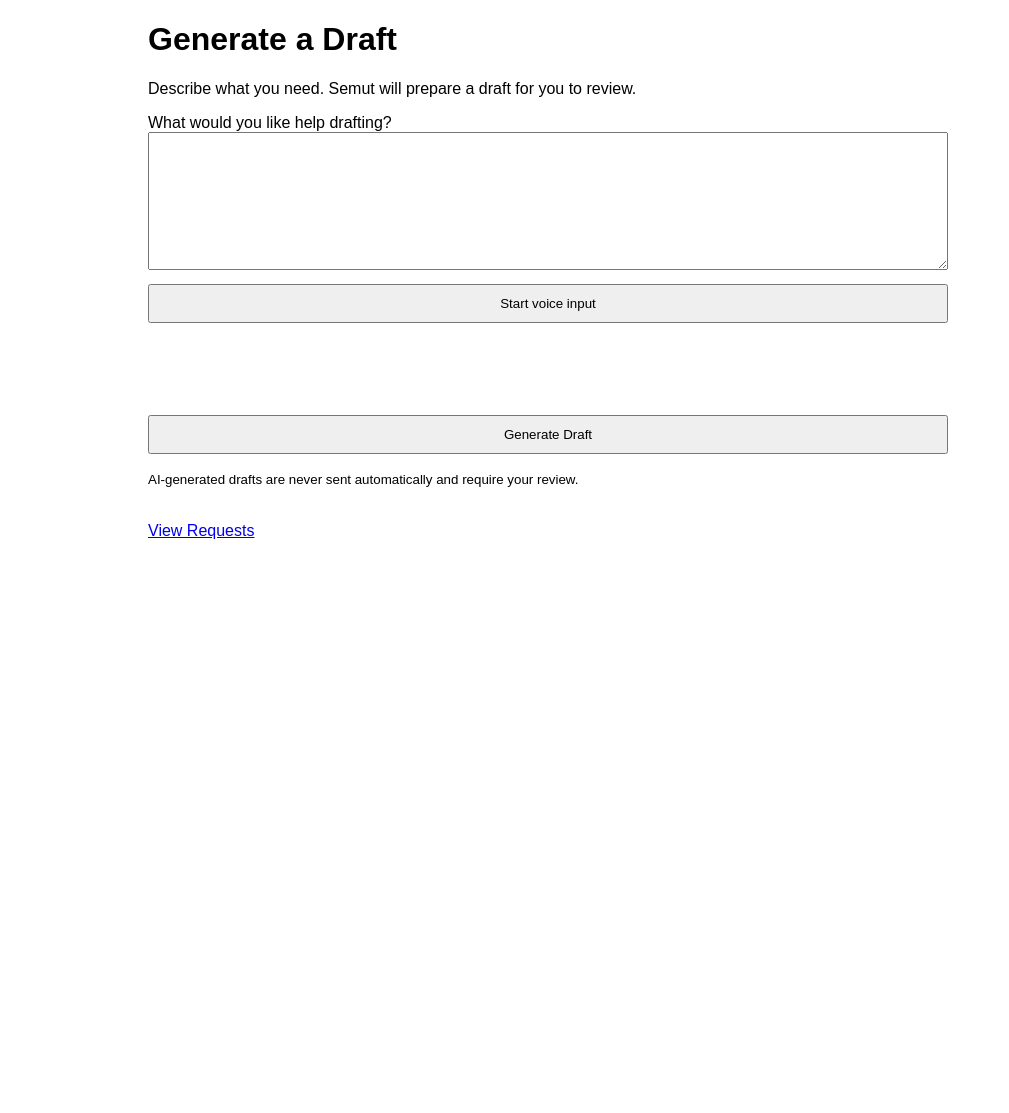
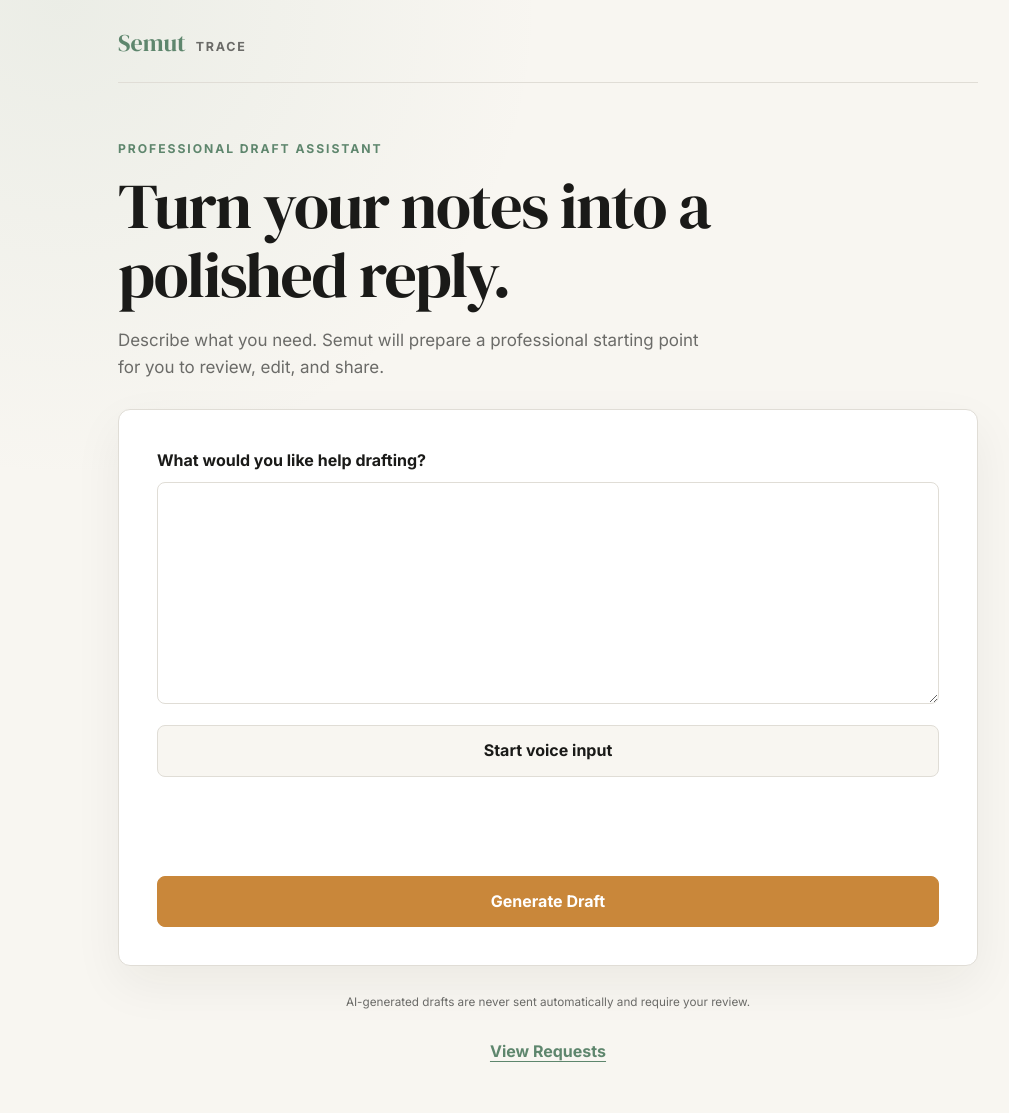
Before and after one commit to semutLLC/semut-trace, a FastAPI app: page /new in a window 1280 px wide. Shown: the whole page, without its empty margins (92-1101 px from the left). Before the commit the page ends 539 px from the top, so only its background shows below. Run offline with FastAPI, Linux system fonts and the light colour scheme.

Commit message:
Polish draft page styling

```diff
--- a/templates/new.html
+++ b/templates/new.html
@@ -3,85 +3,299 @@
 <head>
     <title>Semut Trace</title>
     <meta name="viewport" content="width=device-width, initial-scale=1.0">
+    <link rel="preconnect" href="https://fonts.googleapis.com">
+    <link rel="preconnect" href="https://fonts.gstatic.com" crossorigin>
+    <link href="https://fonts.googleapis.com/css2?family=DM+Serif+Display&family=Inter:wght@400;600;700&display=swap" rel="stylesheet">
     <style>
+    :root {
+        --ink: #1a1a18;
+        --muted: #6b6b68;
+        --canvas: #f8f6f1;
+        --surface: #ffffff;
+        --border: #e0ddd6;
+        --sage: #7a9e87;
+        --sage-dark: #5e866d;
+        --sage-pale: #eaf2ed;
+        --amber: #c9873a;
+        --amber-dark: #ad702d;
+        --danger: #a33a32;
+    }
+
+    * {
+        box-sizing: border-box;
+    }
+
     body {
-        font-family: Arial, sans-serif;
-        margin: 20px;
+        min-height: 100vh;
+        margin: 0;
+        color: var(--ink);
+        background:
+            radial-gradient(circle at 12% 0%, rgba(122, 158, 135, 0.10), transparent 30rem),
+            var(--canvas);
+        font-family: Inter, Arial, sans-serif;
+        line-height: 1.6;
     }
 
     .container {
-        max-width: 800px;
-        margin: auto;
+        width: min(100% - 32px, 860px);
+        margin: 0 auto;
+        padding-bottom: 48px;
+    }
+
+    .topbar {
+        display: flex;
+        align-items: baseline;
+        gap: 10px;
+        padding: 24px 0 20px;
+        border-bottom: 1px solid var(--border);
+    }
+
+    .brand {
+        color: var(--sage-dark);
+        font-family: "DM Serif Display", Georgia, serif;
+        font-size: 1.5rem;
+        text-decoration: none;
+    }
+
+    .product-name {
+        color: var(--muted);
+        font-size: 0.78rem;
+        font-weight: 700;
+        letter-spacing: 0.14em;
+        text-transform: uppercase;
+    }
+
+    .intro {
+        max-width: 660px;
+        padding: 56px 0 28px;
+    }
+
+    .eyebrow {
+        margin: 0 0 12px;
+        color: var(--sage-dark);
+        font-size: 0.76rem;
+        font-weight: 700;
+        letter-spacing: 0.16em;
+        text-transform: uppercase;
+    }
+
+    h1, h2 {
+        font-family: "DM Serif Display", Georgia, serif;
+        line-height: 1.08;
+    }
+
+    h1 {
+        max-width: 640px;
+        margin: 0;
+        font-size: clamp(2.5rem, 7vw, 4rem);
+        font-weight: 400;
+        letter-spacing: -0.025em;
+    }
+
+    .intro-copy {
+        max-width: 600px;
+        margin: 18px 0 0;
+        color: var(--muted);
+        font-size: 1.06rem;
+    }
+
+    .draft-card,
+    .draft-result {
+        padding: clamp(22px, 5vw, 38px);
+        border: 1px solid var(--border);
+        border-radius: 12px;
+        background: var(--surface);
+        box-shadow: 0 18px 50px rgba(26, 26, 24, 0.06);
+    }
+
+    label {
+        display: inline-block;
+        margin-bottom: 8px;
+        font-weight: 700;
+    }
+
+    textarea,
+    input,
+    select {
+        width: 100%;
+        padding: 14px 15px;
+        border: 1px solid var(--border);
+        border-radius: 8px;
+        color: var(--ink);
+        background: #fff;
+        font: inherit;
+        line-height: 1.5;
+        transition: border-color 160ms ease, box-shadow 160ms ease;
     }
 
     textarea {
-        width: 100%;
-        padding: 8px;
-        box-sizing: border-box;
+        min-height: 180px;
+        resize: vertical;
     }
 
-    input, select {
-        width: 100%;
-        padding: 8px;
-        box-sizing: border-box;
+    textarea:focus,
+    input:focus,
+    select:focus {
+        outline: none;
+        border-color: var(--sage);
+        box-shadow: 0 0 0 4px rgba(122, 158, 135, 0.16);
     }
 
     button {
-        padding: 10px;
         width: 100%;
-        margin-top: 10px;
+        margin-top: 14px;
+        padding: 12px 18px;
+        border: 1px solid var(--amber);
+        border-radius: 8px;
+        color: #fff;
+        background: var(--amber);
+        font: inherit;
+        font-weight: 700;
+        cursor: pointer;
+        transition: background 160ms ease, border-color 160ms ease, transform 160ms ease;
+    }
+
+    button:hover {
+        border-color: var(--amber-dark);
+        background: var(--amber-dark);
+        transform: translateY(-1px);
+    }
+
+    button:focus-visible,
+    a:focus-visible {
+        outline: 3px solid rgba(122, 158, 135, 0.4);
+        outline-offset: 3px;
+    }
+
+    .voice-button {
+        border-color: var(--border);
+        color: var(--ink);
+        background: var(--canvas);
+    }
+
+    .voice-button:hover {
+        border-color: var(--sage);
+        color: var(--sage-dark);
+        background: var(--sage-pale);
     }
 
     .voice-button[aria-pressed="true"] {
-        background: #b42318;
+        border-color: var(--danger);
         color: #fff;
+        background: var(--danger);
     }
 
-    .voice-status {
+    .voice-status,
+    .copy-status,
+    .error {
+        min-height: 1.5em;
         margin: 8px 0 0;
-        min-height: 1.5em;
+        font-size: 0.9rem;
     }
 
-    table {
-        width: 100%;
-        border-collapse: collapse;
-    }
-
-    td, th {
-        padding: 8px;
-        border: 1px solid #ccc;
+    .voice-status,
+    .copy-status {
+        color: var(--muted);
     }
 
     .error {
-        color: #b42318;
-        margin: 8px 0 0;
-        min-height: 1.5em;
+        color: var(--danger);
     }
 
     .draft-result {
         margin-top: 24px;
-        padding: 16px;
-        border: 1px solid #ccc;
-        border-radius: 8px;
-        background: #f7f7f7;
+        border-color: #cadbcf;
+        background: var(--sage-pale);
+        box-shadow: none;
     }
 
     .draft-result h2 {
-        margin-top: 0;
+        margin: 0 0 18px;
+        font-size: 2rem;
+        font-weight: 400;
     }
 
-    .copy-status {
-        margin: 8px 0 0;
-        min-height: 1.5em;
+    .draft-result textarea {
+        min-height: 220px;
+        border-color: #cadbcf;
+        background: rgba(255, 255, 255, 0.82);
+    }
+
+    #copy_draft {
+        border-color: var(--sage-dark);
+        background: var(--sage-dark);
+    }
+
+    #copy_draft:hover {
+        border-color: #496f57;
+        background: #496f57;
+    }
+
+    .review-note,
+    .privacy-note {
+        color: var(--muted);
+    }
+
+    .privacy-note {
+        margin: 24px 0 0;
+        text-align: center;
+        font-size: 0.88rem;
+    }
+
+    .page-footer {
+        display: flex;
+        justify-content: center;
+        padding: 26px 0 0;
+    }
+
+    .requests-link {
+        color: var(--sage-dark);
+        font-weight: 700;
+        text-underline-offset: 4px;
+    }
+
+    @media (max-width: 600px) {
+        .container {
+            width: min(100% - 24px, 860px);
+        }
+
+        .topbar {
+            padding-top: 18px;
+        }
+
+        .intro {
+            padding-top: 38px;
+        }
+
+        .draft-card,
+        .draft-result {
+            border-radius: 10px;
+        }
+    }
+
+    @media (prefers-reduced-motion: reduce) {
+        * {
+            scroll-behavior: auto !important;
+            transition: none !important;
+        }
     }
     </style>
 </head>
 <body>
 <div class="container">
-    <h1>Generate a Draft</h1>
-    <p>Describe what you need. Semut will prepare a draft for you to review.</p>
+    <header class="topbar">
+        <a class="brand" href="/">Semut</a>
+        <span class="product-name">Trace</span>
+    </header>
 
-    <form id="request_form" action="/submit" method="post" novalidate>
+    <main>
+    <section class="intro">
+        <p class="eyebrow">Professional draft assistant</p>
+        <h1>Turn your notes into a polished reply.</h1>
+        <p class="intro-copy">Describe what you need. Semut will prepare a professional starting point for you to review, edit, and share.</p>
+    </section>
+
+    <form id="request_form" class="draft-card" action="/submit" method="post" novalidate>
         <label for="request_text">What would you like help drafting?</label><br>
         <textarea
             id="request_text"
@@ -119,15 +333,16 @@
         <textarea id="generated_draft" rows="10" readonly>{{ draft }}</textarea>
         <button id="copy_draft" type="button">Copy Draft</button>
         <p id="copy_status" class="copy-status" role="status" aria-live="polite"></p>
-        <p><small>This draft has not been sent. Review and edit it before sharing.</small></p>
+        <p class="review-note"><small>This draft has not been sent. Review and edit it before sharing.</small></p>
     </section>
     {% endif %}
 
-    <p><small>AI-generated drafts are never sent automatically and require your review.</small></p>
+    <p class="privacy-note"><small>AI-generated drafts are never sent automatically and require your review.</small></p>
+    </main>
 
-    <br>
-
-    <a href="/requests_page">View Requests</a>
+    <footer class="page-footer">
+        <a class="requests-link" href="/requests_page">View Requests</a>
+    </footer>
 </div>
 <script>
 const form = document.querySelector("#request_form");
```
